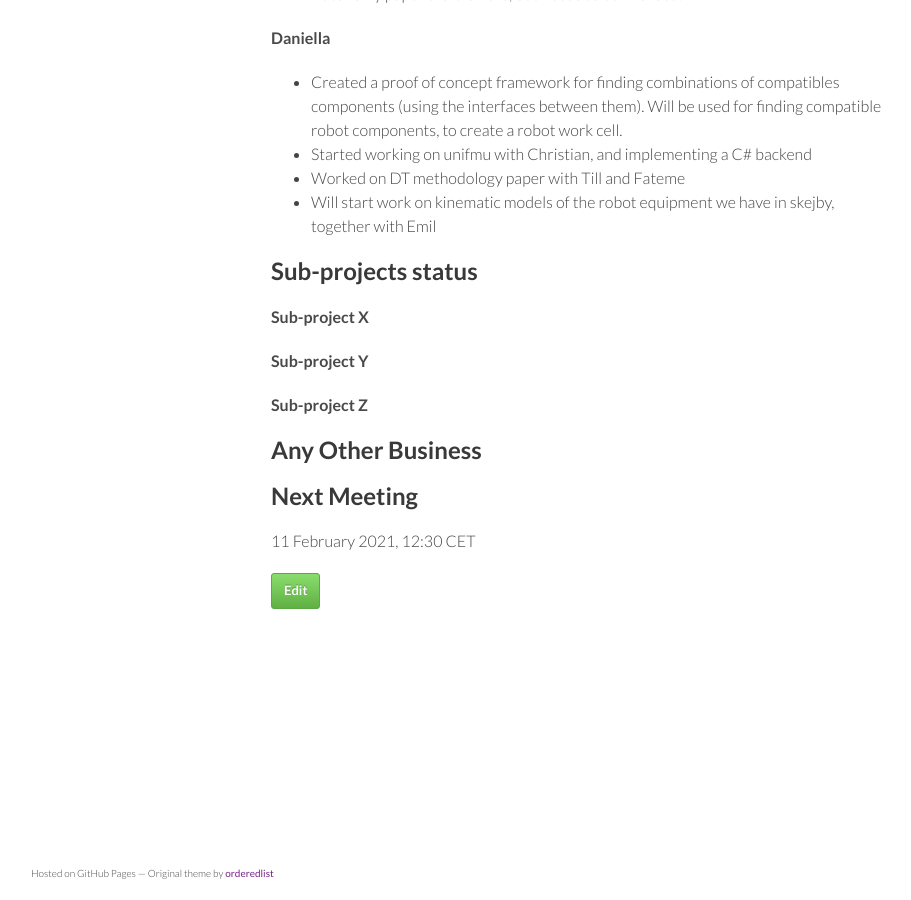
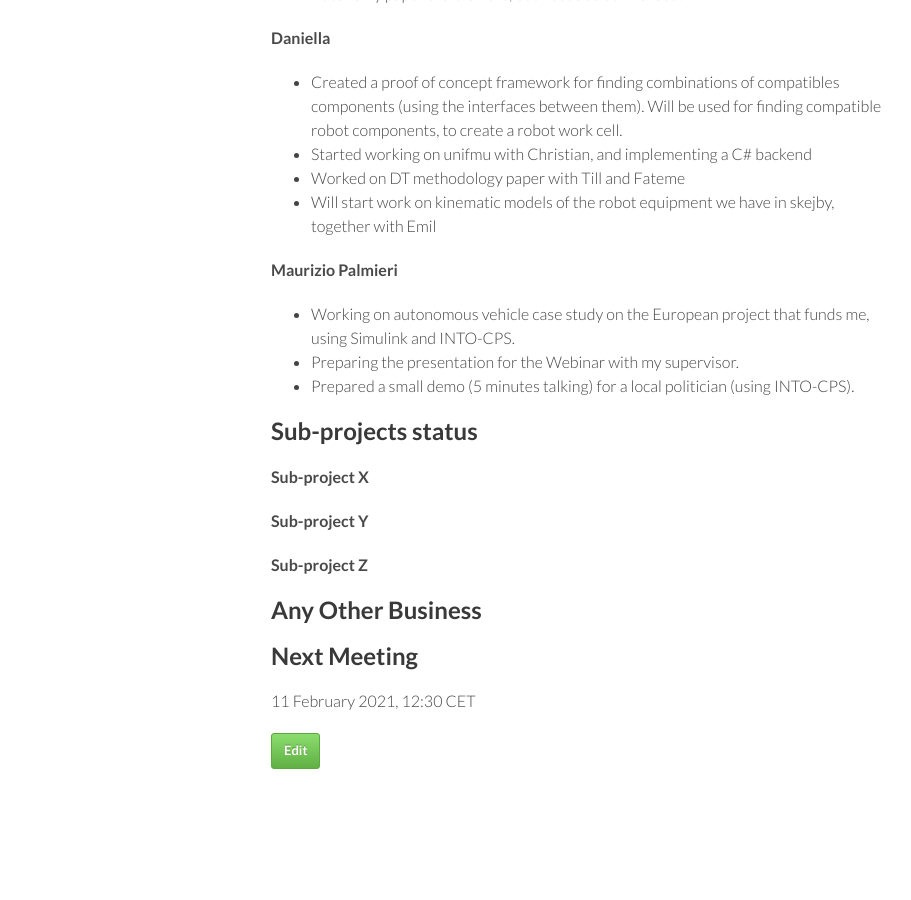
Before and after one commit to digitaltwincentre/digitaltwincentre.github.io, a Jekyll site: the page built from _biweeklies/Biweekly-32.md, in a window 1280 px wide and 900 px high, scrolled down 1451 px. Shown: the whole window, without its empty margins (179-1090 px from the left). Built offline with Jekyll 4.4.1, drawn with Linux system fonts in a browser that asks for light colours; nearby versions of some CDN libraries.

Commit message:
Update Biweekly-32.md

```diff
--- a/_biweeklies/Biweekly-32.md
+++ b/_biweeklies/Biweekly-32.md
@@ -64,6 +64,12 @@ date: 28 January 2021, 1230 CET
 * Worked on DT methodology paper with Till and Fateme
 * Will start work on kinematic models of the robot equipment we have in skejby, together with Emil
 
+#### Maurizio Palmieri
+* Working on autonomous vehicle case study on the European project that funds me, using Simulink and INTO-CPS.
+* Preparing the presentation for the Webinar with my supervisor.
+* Prepared a small demo (5 minutes talking) for a local politician (using INTO-CPS).
+
+
 ## Sub-projects status
 
 #### Sub-project X
```
